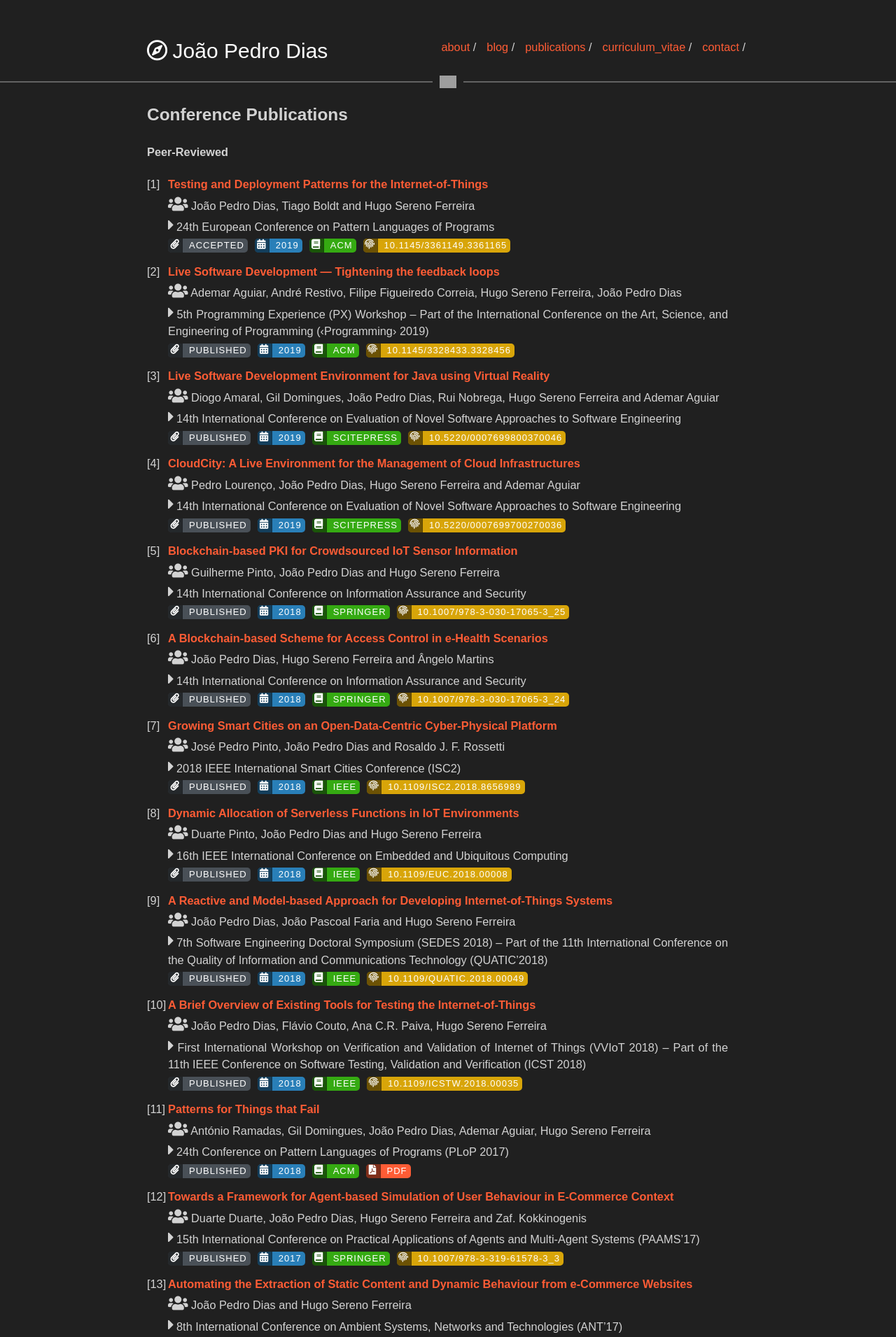
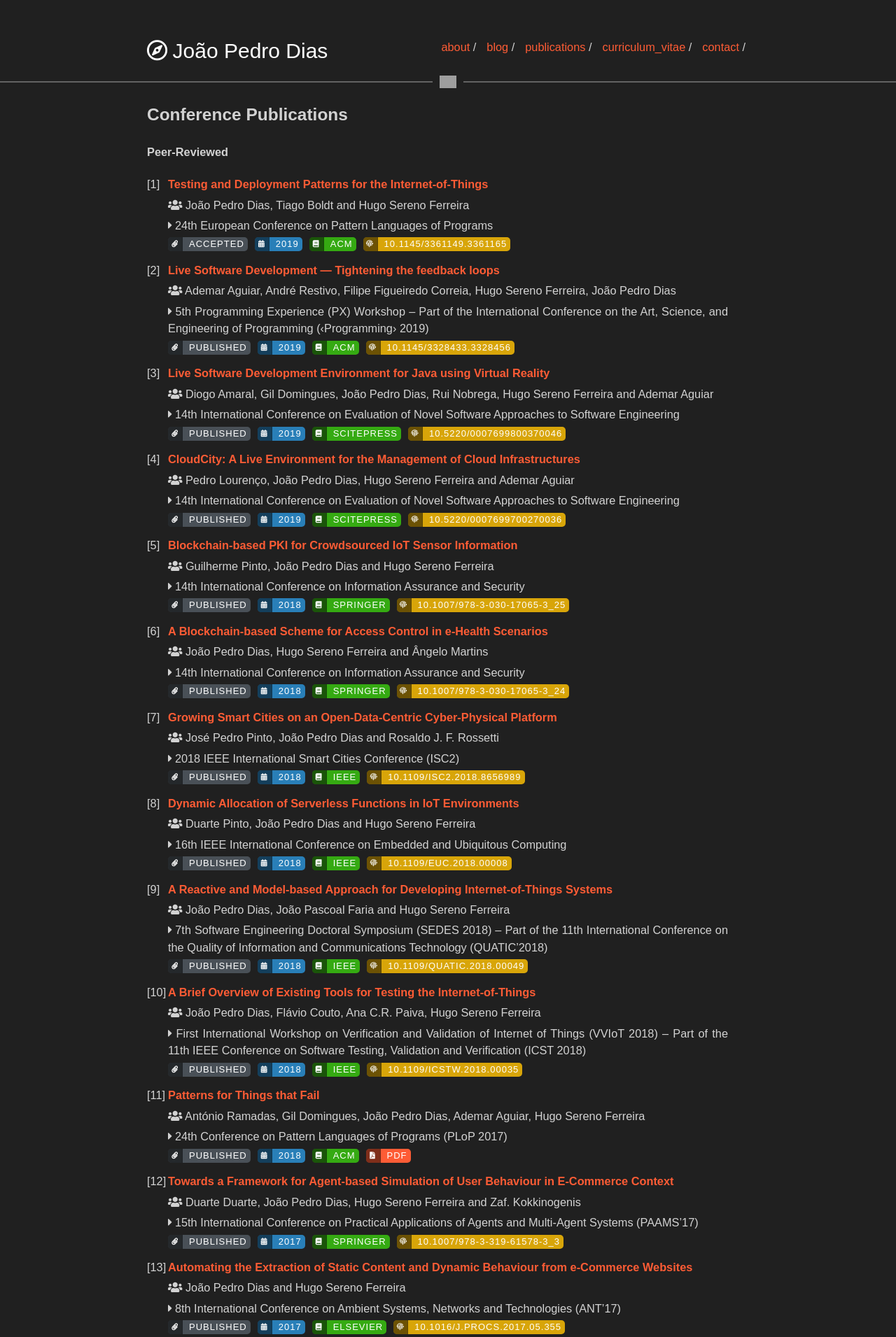
Before and after one commit to jpdias/jpdias.github.io, a Jekyll site: the page built from publications.md, in a window 1280 px wide. Shown: the top 1911 px of the page at 70% size. Built offline with Jekyll 4.4.1, drawn with Linux system fonts in a browser that asks for light colours; nearby versions of some CDN libraries; some web fonts are replaced; grey boxes are pictures that could not be loaded.

Commit message:
Update _style.scss

```diff
--- a/_sass/_style.scss
+++ b/_sass/_style.scss
@@ -324,11 +324,6 @@ ul.pager li {
   font-size: 10px;
 }
 
-//override fonts defaults
-.fab, .ai, .fas {
-  font-size: 1.4em !important;
-}
-
 //code
 div > .highlighter-rouge {
     font-family: "Fira Code", monospace;
```
